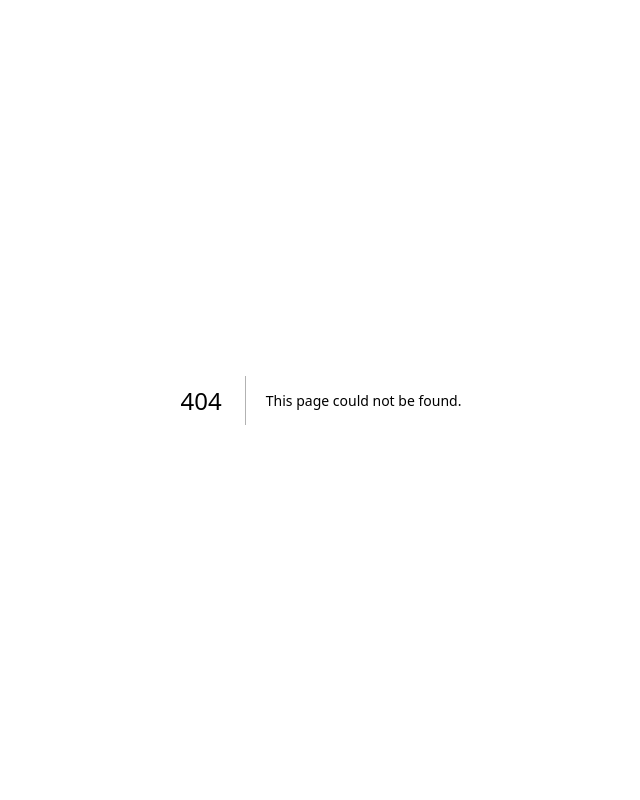
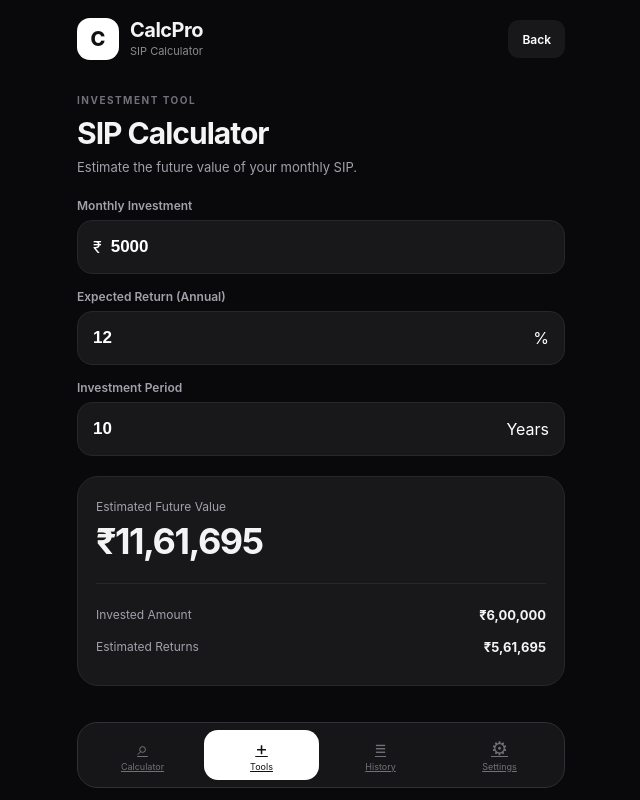
Before and after one commit to sameerkhan86926-a11y/calcpro, a Next.js app: page /calcpro/tools/sip in a window 1280 px wide. Before the commit this address had no page. Shown: the whole page, without its empty margins (319-959 px from the left). Built offline with nearby package versions, Linux system fonts and the light colour scheme.

Commit message:
Create page.tsx

```diff
--- /dev/null
+++ b/app/tools/sip/page.tsx
@@ -0,0 +1,128 @@
+"use client";
+
+import { useState } from "react";
+import Link from "next/link";
+
+export default function SIPPage() {
+  const [monthly, setMonthly] = useState("5000");
+  const [rate, setRate] = useState("12");
+  const [years, setYears] = useState("10");
+
+  const p = Number(monthly) || 0;
+  const annualRate = Number(rate) || 0;
+  const months = (Number(years) || 0) * 12;
+  const monthlyRate = annualRate / 12 / 100;
+
+  const futureValue =
+    monthlyRate === 0
+      ? p * months
+      : p *
+        (((Math.pow(1 + monthlyRate, months) - 1) /
+          monthlyRate) *
+          (1 + monthlyRate));
+
+  const invested = p * months;
+  const returns = futureValue - invested;
+
+  const money = (n: number) =>
+    n.toLocaleString("en-IN", {
+      maximumFractionDigits: 0,
+    });
+
+  return (
+    <main className="app dark emi-page">
+      <header className="app-header">
+        <div className="brand">
+          <div className="brand-icon">C</div>
+          <div>
+            <h1>CalcPro</h1>
+            <p>SIP Calculator</p>
+          </div>
+        </div>
+        <Link href="/tools/" className="back-button">
+          Back
+        </Link>
+      </header>
+
+      <section className="tool-heading">
+        <span>INVESTMENT TOOL</span>
+        <h2>SIP Calculator</h2>
+        <p>Estimate the future value of your monthly SIP.</p>
+      </section>
+
+      <section className="emi-form">
+        <label>
+          <span>Monthly Investment</span>
+          <div className="input-box">
+            <span>₹</span>
+            <input
+              type="number"
+              value={monthly}
+              onChange={(e) => setMonthly(e.target.value)}
+            />
+          </div>
+        </label>
+
+        <label>
+          <span>Expected Return (Annual)</span>
+          <div className="input-box">
+            <input
+              type="number"
+              value={rate}
+              onChange={(e) => setRate(e.target.value)}
+            />
+            <span>%</span>
+          </div>
+        </label>
+
+        <label>
+          <span>Investment Period</span>
+          <div className="input-box">
+            <input
+              type="number"
+              value={years}
+              onChange={(e) => setYears(e.target.value)}
+            />
+            <span>Years</span>
+          </div>
+        </label>
+      </section>
+
+      <section className="emi-result">
+        <p>Estimated Future Value</p>
+        <strong>₹{money(futureValue)}</strong>
+
+        <div className="result-divider" />
+
+        <div className="result-row">
+          <span>Invested Amount</span>
+          <strong>₹{money(invested)}</strong>
+        </div>
+
+        <div className="result-row">
+          <span>Estimated Returns</span>
+          <strong>₹{money(returns)}</strong>
+        </div>
+      </section>
+
+      <nav className="bottom-nav">
+        <Link href="/" className="nav-item">
+          <span>⌕</span>
+          <small>Calculator</small>
+        </Link>
+        <Link href="/tools/" className="nav-item active">
+          <span>+</span>
+          <small>Tools</small>
+        </Link>
+        <Link href="/" className="nav-item">
+          <span>≡</span>
+          <small>History</small>
+        </Link>
+        <Link href="/" className="nav-item">
+          <span>⚙</span>
+          <small>Settings</small>
+        </Link>
+      </nav>
+    </main>
+  );
+}
```
